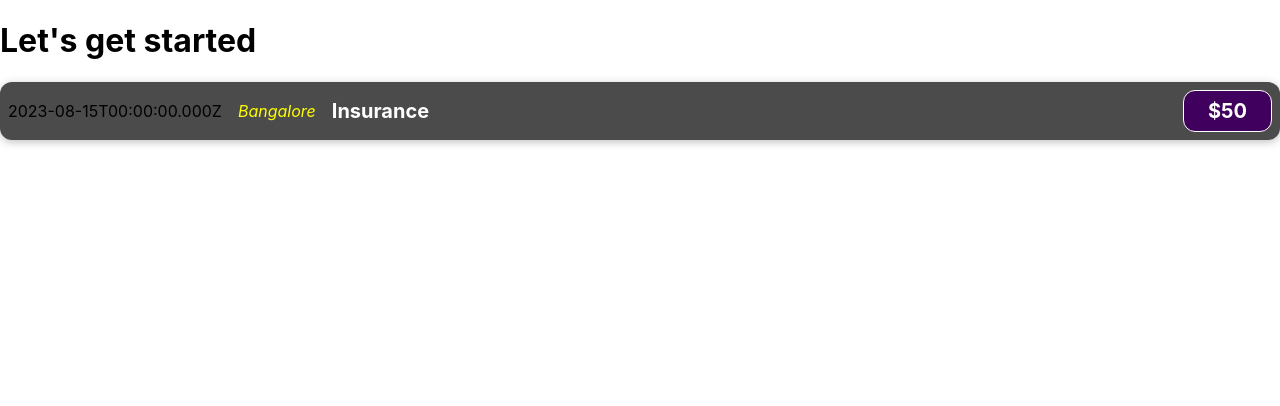
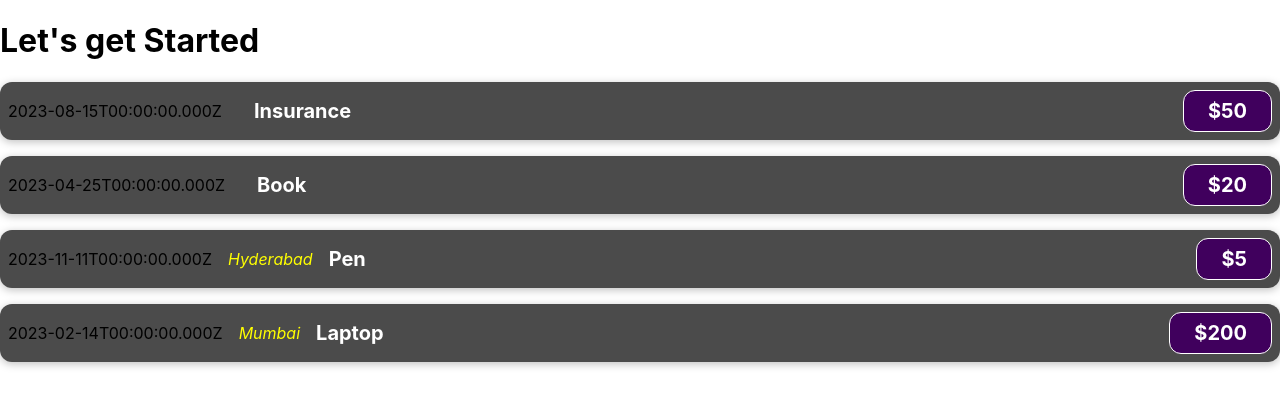
Before and after one commit to neilrrai/SharpenerReact, a React (Create React App) app: page / in a window 1280 px wide. Shown: the top 406 px of the page. Built offline with nearby package versions, Linux system fonts and the light colour scheme.

Commit message:
7/12 Props Object & Passing Data to Child Component

```diff
--- a/src/App.js
+++ b/src/App.js
@@ -1,9 +1,35 @@
-import ExpenseItem from "./components/ExpenseItem.jsx";
+// Write your code at relevant places in the code below:
+
+import ExpenseItem from "./components/ExpenseItem";
+
 function App() {
   return (
     <div>
-      <h1>Let's get started</h1>
-      <ExpenseItem />
+      <h1>Let's get Started</h1>
+      <ExpenseItem
+        date={new Date(2023, 7, 15)}
+        title="Insurance"
+        price="50"
+        loaction="Bangalore"
+      ></ExpenseItem>
+      <ExpenseItem
+        date={new Date(2023, 3, 25)}
+        title="Book"
+        price="20"
+        loaction="Delhi"
+      ></ExpenseItem>
+      <ExpenseItem
+        date={new Date(2023, 10, 11)}
+        title="Pen"
+        price="5"
+        location="Hyderabad"
+      ></ExpenseItem>
+      <ExpenseItem
+        date={new Date(2023, 1, 14)}
+        title="Laptop"
+        price="200"
+        location="Mumbai"
+      ></ExpenseItem>
     </div>
   );
 }
--- a/src/components/ExpenseItem.jsx
+++ b/src/components/ExpenseItem.jsx
@@ -2,11 +2,11 @@
 
 import "./ExpenseItem.css";
 
-function ExpenseItem() {
-  const expenseDate = new Date(2023, 7, 15).toISOString();
-  const expenseTitle = "Insurance";
-  const expenseAmount = 50;
-  const expenseLocation = "Bangalore";
+function ExpenseItem(props) {
+  const expenseDate = props.date.toISOString();
+  const expenseTitle = props.title;
+  const expenseAmount = props.price;
+  const expenseLocation = props.location;
 
   return (
     <div className="expense-item">
```
